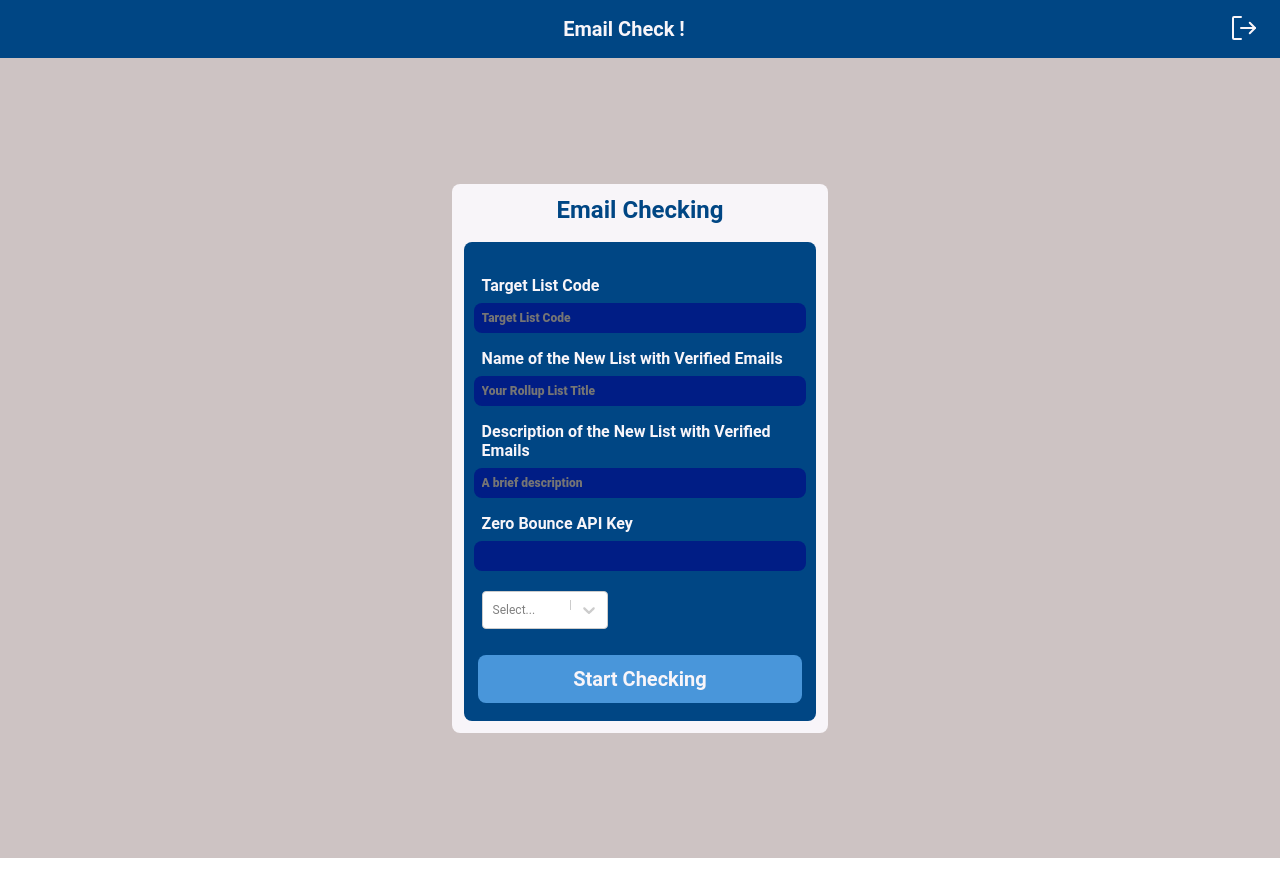
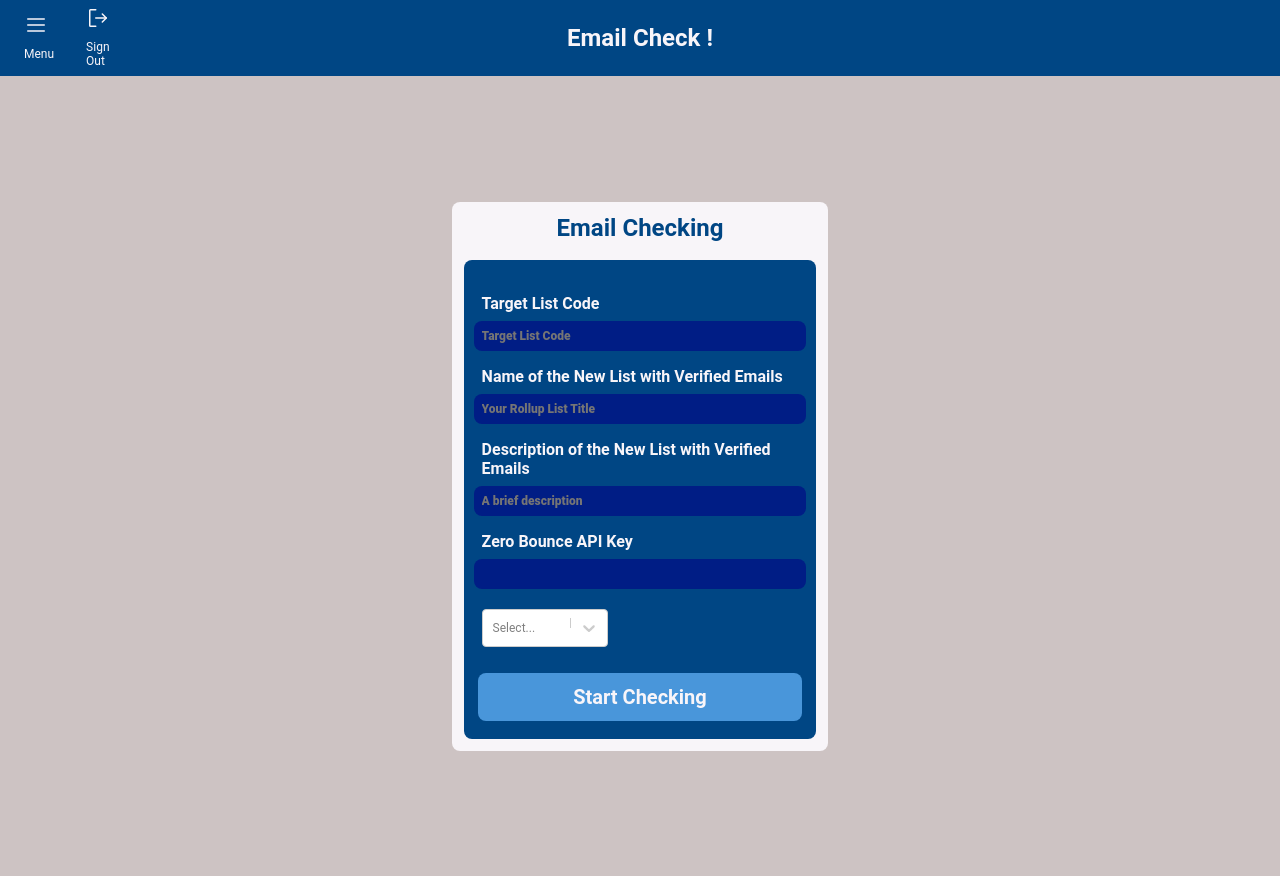
Before and after one commit to ViniciusdePSouza/pcr_translator, a Next.js app: page /emailcheck in a window 1280 px wide. Built offline with nearby package versions, Linux system fonts and the light colour scheme; sample sign-in values are in the browser's storage.

Commit message:
feat: new header buttons for anvigations added

```diff
--- a/src/components/Header/index.tsx
+++ b/src/components/Header/index.tsx
@@ -1,10 +1,11 @@
-"use client"
+"use client";
 
-import { SignOut } from "phosphor-react";
-import { Container } from "./styles";
+import { List, SignOut } from "phosphor-react";
+import { ButtonWrapper, Container } from "./styles";
 import { defaultTheme } from "@/app/styles/theme/default";
 import { useUser } from "@/app/hooks/userContext";
 import { useRouter } from "next/navigation";
+import { HeaderButton } from "../HeaderButton";
 interface HeaderProps {
   title: string;
 }
@@ -15,14 +16,27 @@ export function Header({ title }: HeaderProps) {
 
   function handleLogOut() {
     signOut();
-    navigator.replace('/')
+    navigator.replace("/");
+  }
+
+  function goToMenu() {
+    navigator.replace("/menu");
   }
   return (
     <Container>
       <h1>{title}</h1>
-      <button onClick={handleLogOut}>
-        <SignOut size={32} color={defaultTheme.COLORS.WHITE_100} />
-      </button>
+      <ButtonWrapper>
+        <HeaderButton
+          label={"Menu"}
+          onClick={goToMenu}
+          icon={<List size={24} color={defaultTheme.COLORS.WHITE_100} />}
+        />
+        <HeaderButton
+          label={"Sign Out"}
+          onClick={handleLogOut}
+          icon={<SignOut size={24} color={defaultTheme.COLORS.WHITE_100} />}
+        />
+      </ButtonWrapper>
     </Container>
   );
 }
--- a/src/components/Header/styles.ts
+++ b/src/components/Header/styles.ts
@@ -2,20 +2,33 @@ import styled from "styled-components";
 
 export const Container = styled.header`
   width: 100%;
+  max-width: 100vw;
+  box-sizing: border-box;
   display: flex;
   align-items: center;
   justify-content: center;
-  padding: 1.2rem 0.4rem;
+  padding: 2.4rem 0;
+  position: relative;
 
   background-color: ${({ theme }) => theme.COLORS.PRIMARY};
+
   h1 {
     color: ${({ theme }) => theme.COLORS.WHITE_100};
     width: 95%;
     text-align: center;
-  }
-  button {
-    all: unset;
-
-    cursor: pointer;
+    font-size: 2.4rem;
   }
 `;
+
+export const ButtonWrapper = styled.div`
+  position: absolute;
+  width: 7%;
+  bottom: 0%;
+  left: 0%;
+  display: flex;
+  align-items: center;
+  justify-content: center;
+  gap: 3.2rem;
+
+  margin-left: 2.4rem;
+`;
--- /dev/null
+++ b/src/components/HeaderButton/index.tsx
@@ -0,0 +1,21 @@
+"use client";
+
+import { Container } from "./styles";
+import { ReactElement, RefAttributes } from "react";
+
+interface HeaderButtonProps {
+  label: string;
+  onClick: () => void;
+  icon: ReactElement<any, any>;
+}
+
+export function HeaderButton({ label, onClick, icon }: HeaderButtonProps) {
+  return (
+    <Container>
+      <button onClick={onClick}>
+        {icon}
+      <p>{label}</p>
+      </button>
+    </Container>
+  );
+}
--- /dev/null
+++ b/src/components/HeaderButton/styles.ts
@@ -0,0 +1,22 @@
+import styled from "styled-components";
+
+export const Container = styled.div`
+  width: 100%;
+  display: flex;
+  flex-direction: column;
+  align-items: center;
+  justify-content: center;
+  p {
+    color: ${({ theme }) => theme.COLORS.WHITE_100};
+    font-size: 1.2rem;
+    margin: .8rem 0;
+  }
+  button {
+    all: unset;
+    cursor: pointer;
+    &:hover {
+      transform: scale(1.2);
+      transition: transform 0.3s ease;
+    }
+  }
+`
```
